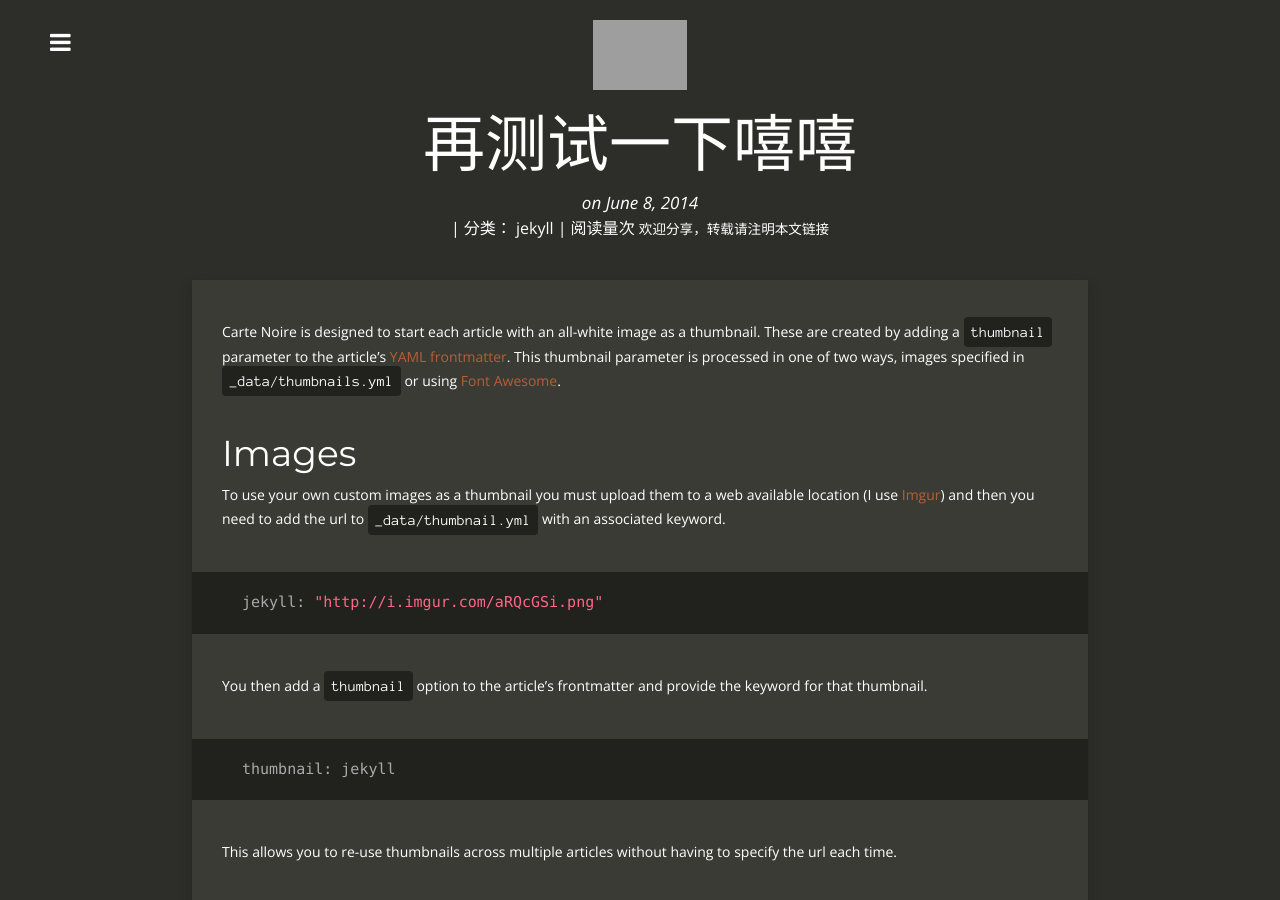
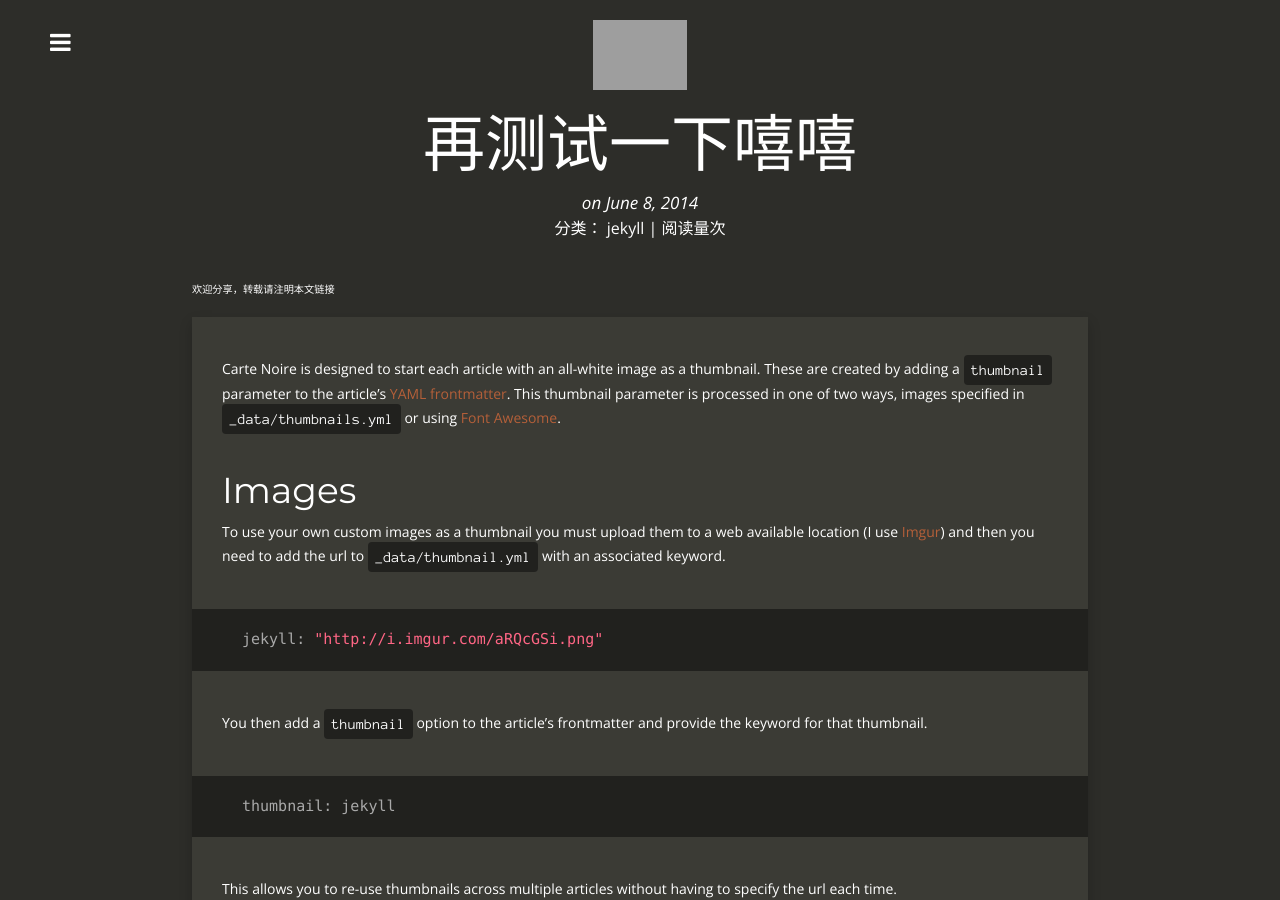
Before and after one commit to wind3110991/wind3110991.github.io, a Jekyll site: the page built from _posts/2014-06-08-using-thumbnails.md, in a window 1280 px wide and 900 px high. Built offline with Jekyll 4.4.1, drawn with Linux system fonts in a browser that asks for light colours; nearby versions of some CDN libraries; comment, search, counter and statistics services are not loaded; grey boxes are pictures that could not be loaded.

Commit message:
update blog

```diff
--- a/_layouts/post.html
+++ b/_layouts/post.html
@@ -59,6 +59,7 @@ layout: default
 
       <h1 class="header" itemprop="name">{{ page.title }}</h1>
 
+
       <div class="author">
         <small><i>
           {% if page.author %}
@@ -86,13 +87,15 @@ layout: default
         </small> -->
 
           <span id="busuanzi_container_page_pv">
-            {% if page.categories != empty %}  | 分类： {% for category in page.categories limit:1 %}{{ category }}{% endfor %}{% endif %} | 阅读量<span id="busuanzi_value_page_pv"></span>次
+            {% if page.categories != empty %} 分类： {% for category in page.categories limit:1 %}{{ category }}{% endfor %}{% endif %} | 阅读量<span id="busuanzi_value_page_pv"></span>次
           </span>
+
+      </div>
+
 
           <small>
             欢迎分享，转载请注明本文链接
           </small>
-      </div>
 
       <div class="content-panel content">
 
```
